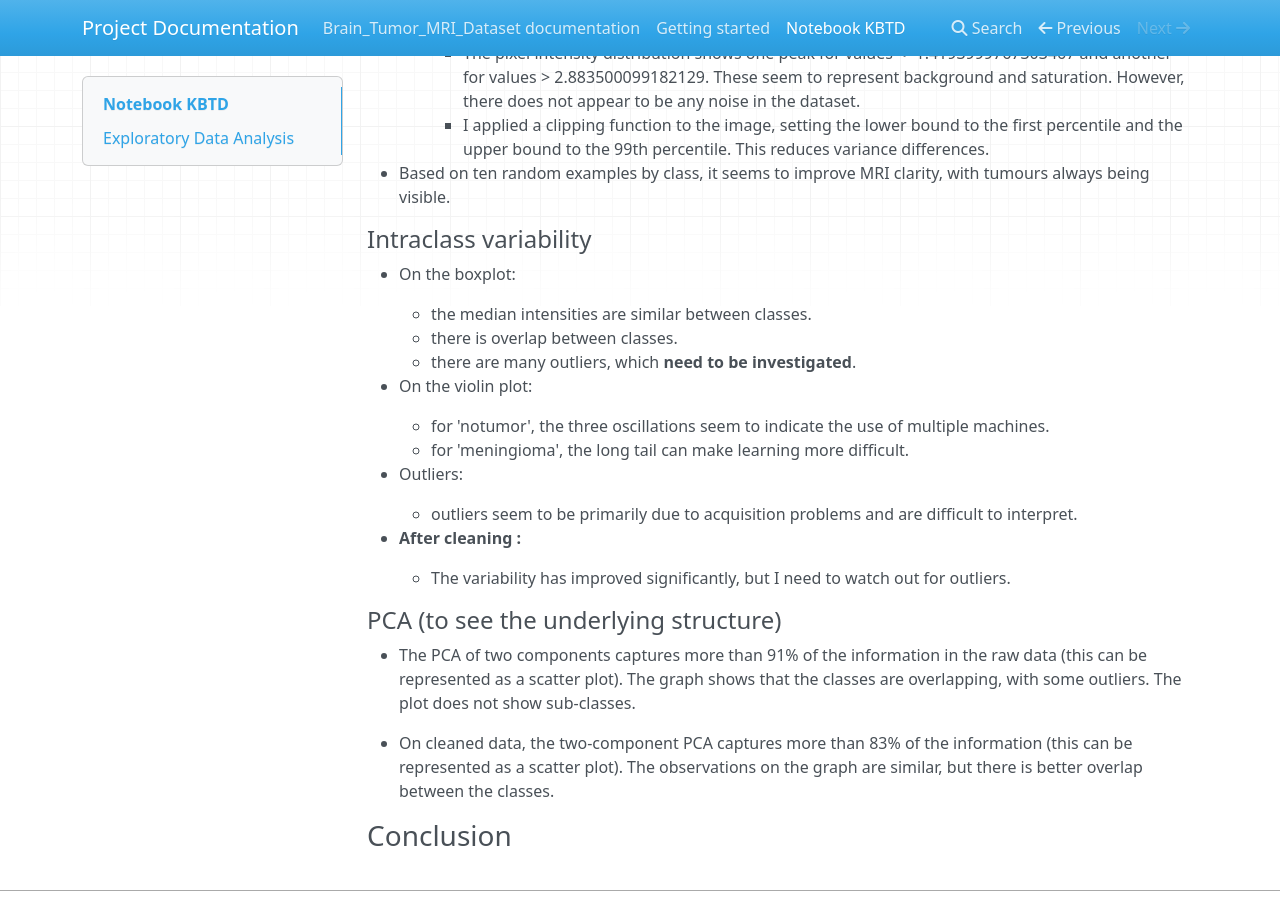
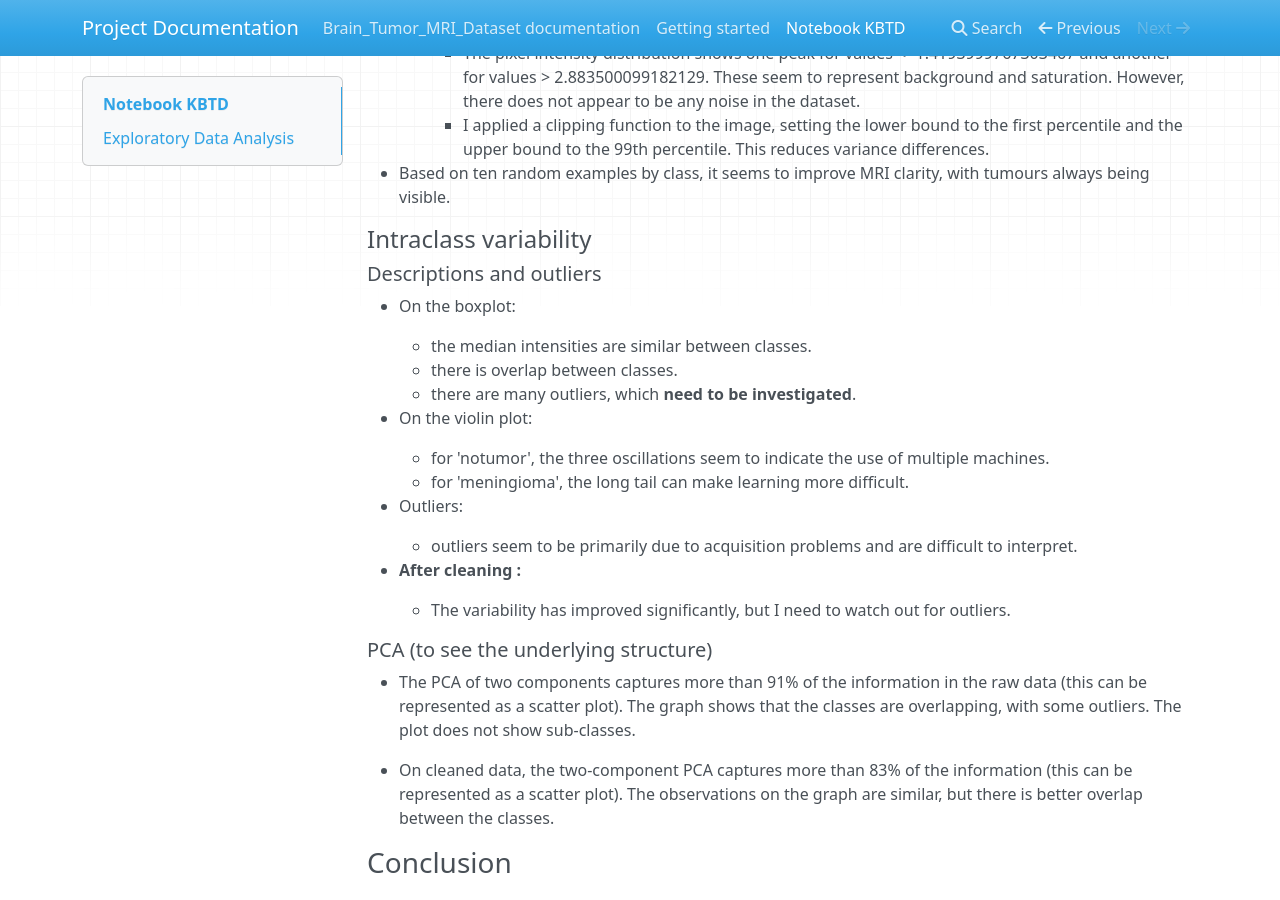
Before and after one commit to Jeremy-Duval-PhD/Brain_Tumor_MRI_Dataset, an MkDocs documentation site: the page built from docs/docs/notebook.md, in a window 1280 px wide and 900 px high, scrolled down 2007 px. Built offline with MkDocs 1.6.1, drawn with Linux system fonts in a browser that asks for light colours; nearby versions of some CDN libraries.

Commit message:
Doc indentation

```diff
--- a/docs/docs/notebook.md
+++ b/docs/docs/notebook.md
@@ -89,6 +89,8 @@ The view is almost completely axial (from the top). There are a maximum of ten c
 
 #### Intraclass variability
 
+##### Descriptions and outliers
+
 * On the boxplot:
 	- the median intensities are similar between classes.
 	- there is overlap between classes.
@@ -104,7 +106,7 @@ The view is almost completely axial (from the top). There are a maximum of ten c
 * **After cleaning :**
 	- The variability has improved significantly, but I need to watch out for outliers.
 
-#### PCA (to see the underlying structure)
+##### PCA (to see the underlying structure)
 
 * The PCA of two components captures more than 91% of the information in the raw data (this can be represented as a scatter plot). The graph shows that the classes are overlapping, with some outliers. The plot does not show sub-classes.
 
```
